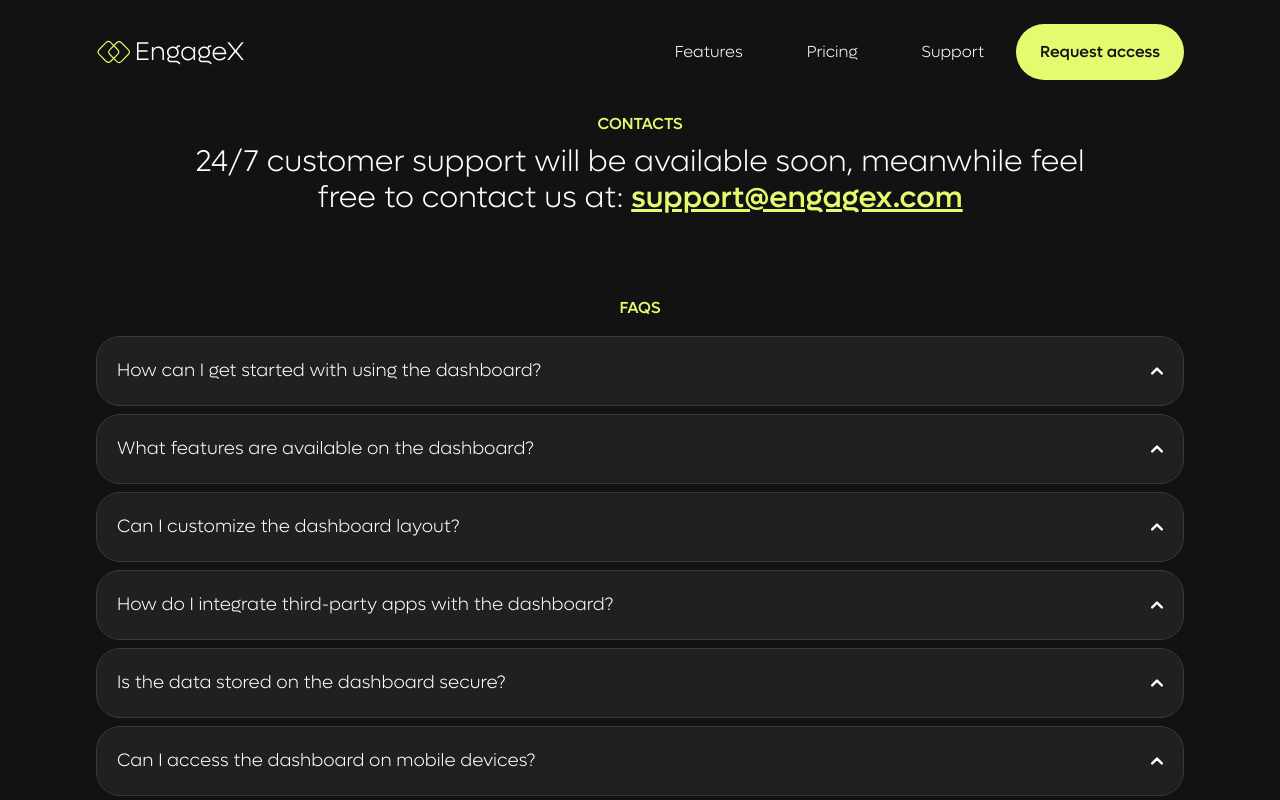
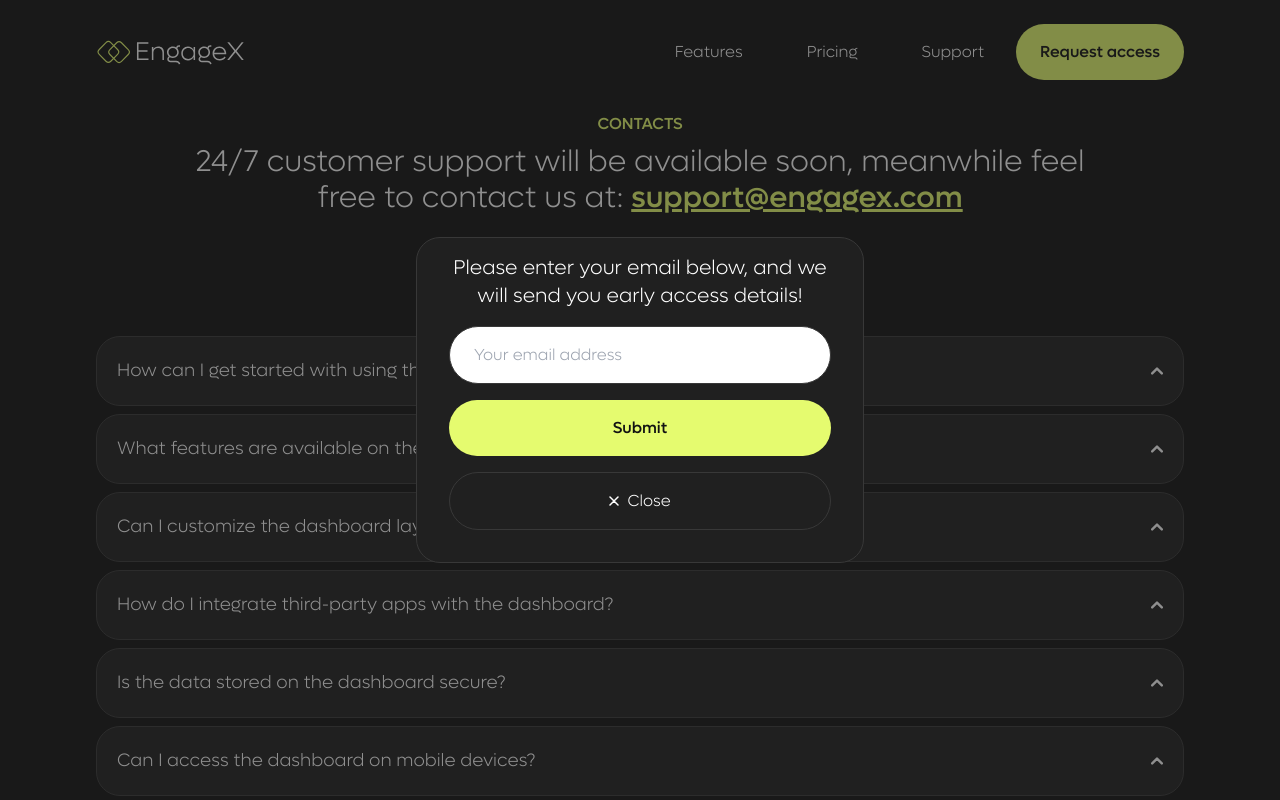
Before and after one commit to mashachitchyan/assignment-3, a Next.js app in the folder assignment-3/: page /support in a window 1280 px wide. Both pictures are taken after a click on the button "Request access". Shown: the top 800 px of the page. Built offline with nearby package versions, Linux system fonts and the light colour scheme.

Commit message:
Updated Accordion style, added email input pop-ups

```diff
--- a/assignment-3/app/components/Accordion.tsx
+++ b/assignment-3/app/components/Accordion.tsx
@@ -35,7 +35,7 @@ const AccordionItem = ({ title, children }: AccordionProps) => {
                     </svg>
                 </button>
             </h2>
-            {isOpen && <div className="px-10 py-6  rounded-b-3xl border border-dark-grey">{children}</div>}
+            {isOpen && <div className="px-10 py-6 rounded-b-3xl border-t-0 border border-dark-grey">{children}</div>}
         </div>
     );
 };
--- a/assignment-3/app/components/Buttons/PrimaryButton.tsx
+++ b/assignment-3/app/components/Buttons/PrimaryButton.tsx
@@ -1,14 +1,99 @@
-import { title } from 'process';
-import React from 'react'
+"use client";
+
+import React, { useState, useEffect } from 'react';
 
 interface PrimaryButtonProps {
   label: string;
 }
 
 const PrimaryButton: React.FC<PrimaryButtonProps> = ({ label }) => {
+  const [isOpen, setIsOpen] = useState(false);
+  const [email, setEmail] = useState('');
+  const [isSubmitted, setIsSubmitted] = useState(false);
+
+  const handleEmailChange = (event: React.ChangeEvent<HTMLInputElement>) => {
+    setEmail(event.target.value);
+  };
+
+  const handleSubmit = () => {
+    if (email) {
+      setIsSubmitted(true);
+    } else {
+      alert('Please enter a valid email.');
+    }
+  };
+
+  const togglePopup = () => {
+    setIsOpen(!isOpen);
+    setIsSubmitted(false);
+    setEmail('');
+  };
+
+  // Disable scrolling when popup is open
+  useEffect(() => {
+    if (isOpen) {
+      document.body.style.overflow = 'hidden';
+    } else {
+      document.body.style.overflow = 'auto';
+    }
+
+    return () => {
+      document.body.style.overflow = 'auto';
+    };
+  }, [isOpen]);
+
   return (
-    <button className='px-6 py-4 bg-lime rounded-full font-weight-bolder text-black hover:bg-lime-hover text-base bold-font'>{label}</button>
-  )
-}
+    <div>
+      <button
+        onClick={togglePopup}
+        className="px-6 py-4 bg-lime rounded-full font-weight-bolder text-black hover:bg-lime-hover text-base bold-font"
+      >
+        {label}
+      </button>
 
-export default PrimaryButton
+      {isOpen && (
+        <div className="fixed inset-0 bg-off-black bg-opacity-50 flex items-center justify-center z-[9999]">
+          <div className="flex-col bg-off-black pt-4 px-8 pb-8 rounded-3xl max-w-md border border-dark-grey justify-end">
+
+            {!isSubmitted ? (
+              <>
+                <h2 className="text-xl mb-4 text-center">
+                  Please enter your email below, and we will send you early access details!
+                </h2>
+
+                <input
+                  type="email"
+                  value={email}
+                  onChange={handleEmailChange}
+                  placeholder="Your email address"
+                  className="border text-black border-dark-grey bg-white py-4 px-6 rounded-full w-full h-44px mb-4"
+                />
+
+                <button
+                  onClick={handleSubmit}
+                  className="px-6 py-4 bg-lime rounded-full font-weight-bolder text-black w-full hover:bg-lime-hover text-base bold-font"
+                >
+                  Submit
+                </button>
+              </>
+            ) : (
+              <div className="text-gwhite text-xl text-center mb-4">
+                Success! You'll receive the setup instructions shortly. Thank you for being with us!
+              </div>
+            )}
+
+            <button
+              onClick={togglePopup}
+              className="flex gap-2 justify-center items-center text-white px-6 py-4 mt-4 rounded-full w-full border border-dark-grey hover:bg-white-10"
+            >
+              <img src="/images/X.svg" alt="close" />
+              Close
+            </button>
+          </div>
+        </div>
+      )}
+    </div>
+  );
+};
+
+export default PrimaryButton;
--- a/assignment-3/app/components/CallToAction.tsx
+++ b/assignment-3/app/components/CallToAction.tsx
@@ -8,7 +8,7 @@ interface CallToAction {
 
 function CallToAction({ heroText, paragraph } : CallToAction) {
     return (
-        <div className='flex flex-col items-center justify-center w-screen pt-16 pb-8 px-24'>
+        <div className='flex flex-col items-center justify-center w-screen pt-16 pb-8 px-24 top-0 left-0 right-0'>
             <h2 className='text-5xl light-font pb-4 pt-2'>{heroText}</h2>
             <p className='text-lg pb-4'>{paragraph}</p>
             <PrimaryButton label='Get early access' />
--- a/assignment-3/app/components/HomeMain.tsx
+++ b/assignment-3/app/components/HomeMain.tsx
@@ -44,7 +44,7 @@ function HomeMain() {
         <LogoSlider />
         <Dashboard />
         <ReviewCards />
-        <FinalCTA heroText='Build Stronger Connections, Faster' paragraph='The product will officially launch in March, 2025. Enjoy exclusive early access now!'/>
+        <FinalCTA heroText='Build Stronger Connections, Faster' paragraph='The product will officially launch in March, 2025. Enjoy exclusive early access now!' />
       </div>
     </div>
   )
```
Also changed, not shown: assignment-3/public/images/X.svg (added).
